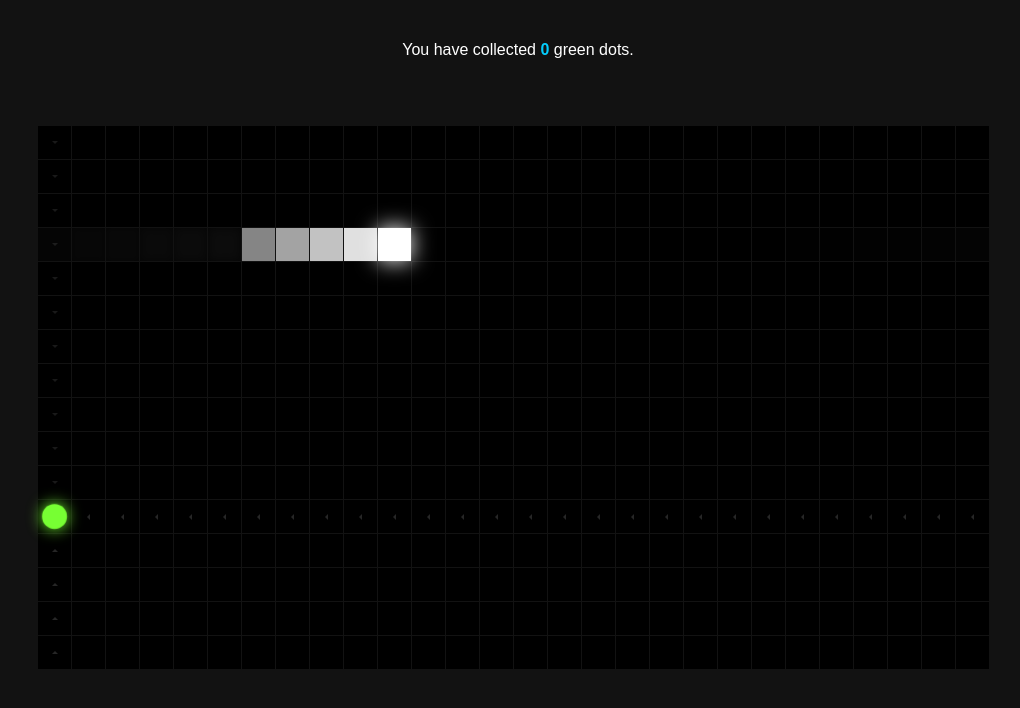
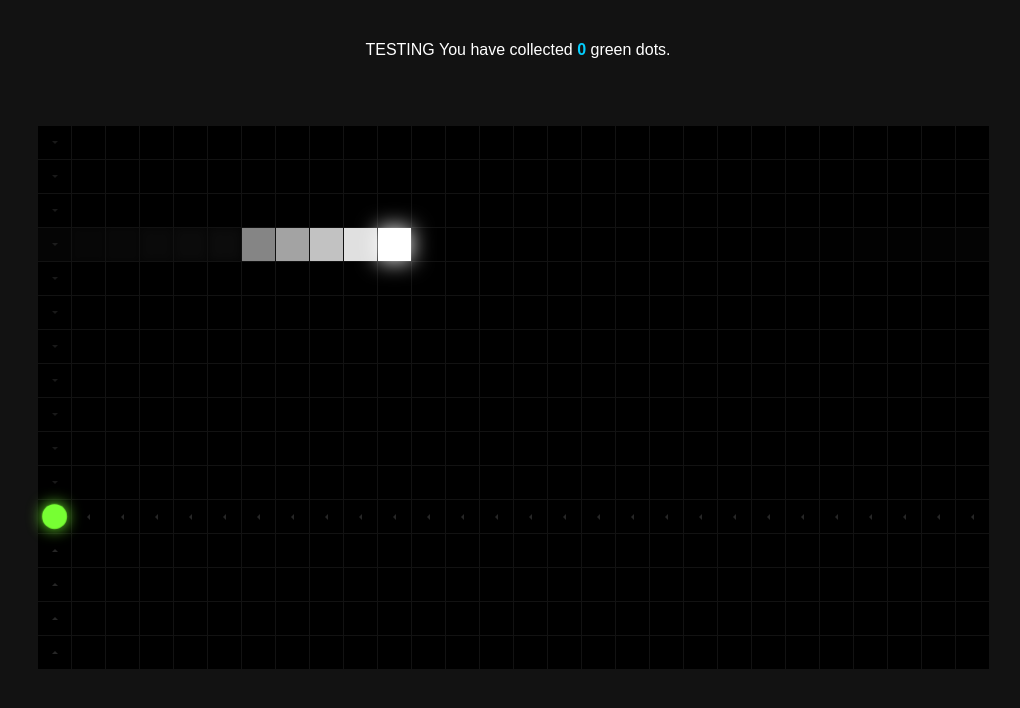
Before and after one commit to ross-allchorn/ross-allchorn.github.io, a plain HTML site: page docs/index.html in a window 1280 px wide. Shown: the whole page, without its empty margins (122-1142 px from the left). Drawn offline with Linux system fonts and the light colour scheme.

Commit message:
Update index.html

```diff
--- a/docs/index.html
+++ b/docs/index.html
@@ -150,7 +150,7 @@ body {
   </head>
   <body>
     <div class="title">
-      You have collected
+      TESTING You have collected
       <div class="score">0</div>
       green dots.
     </div>
```
